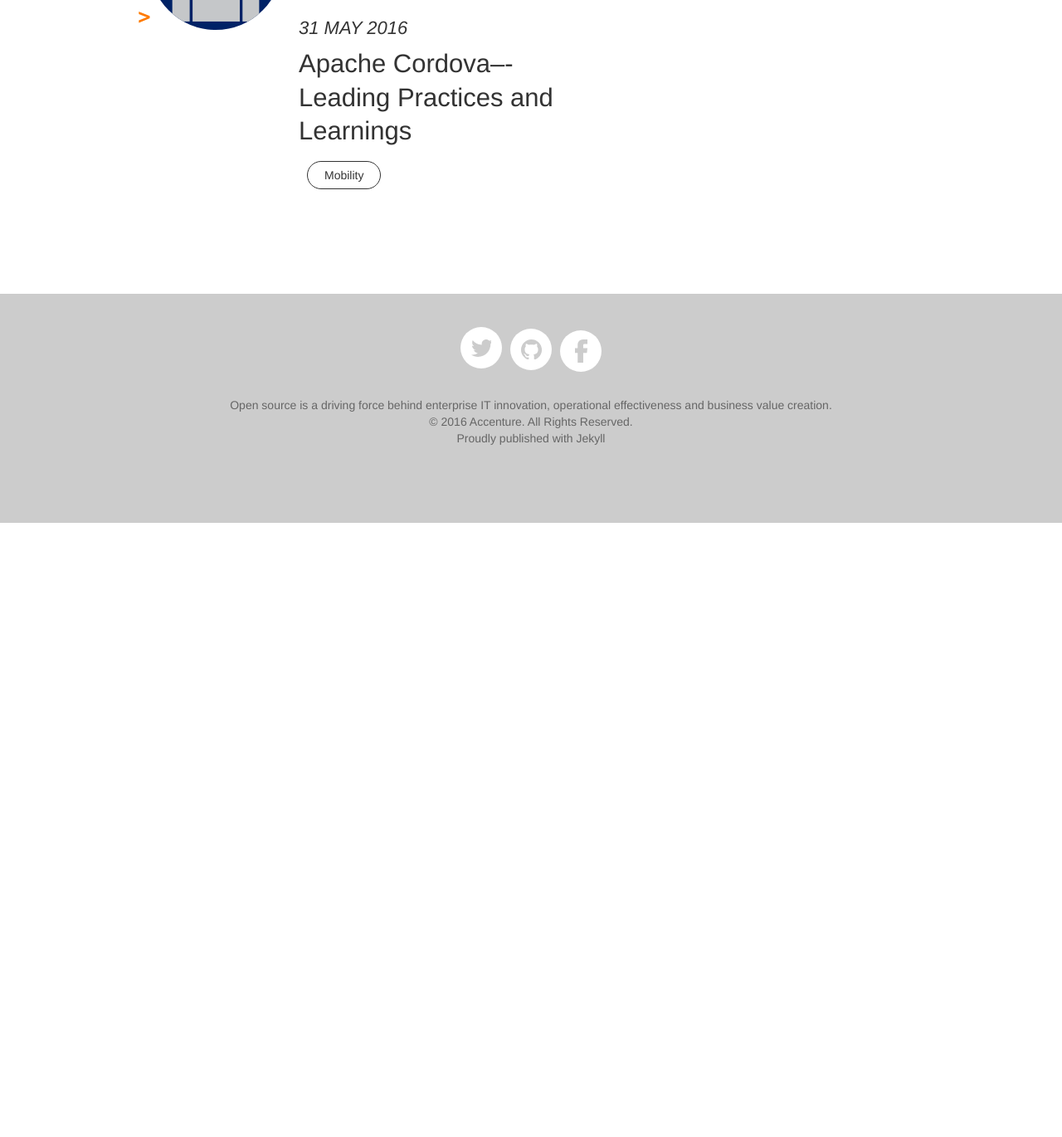
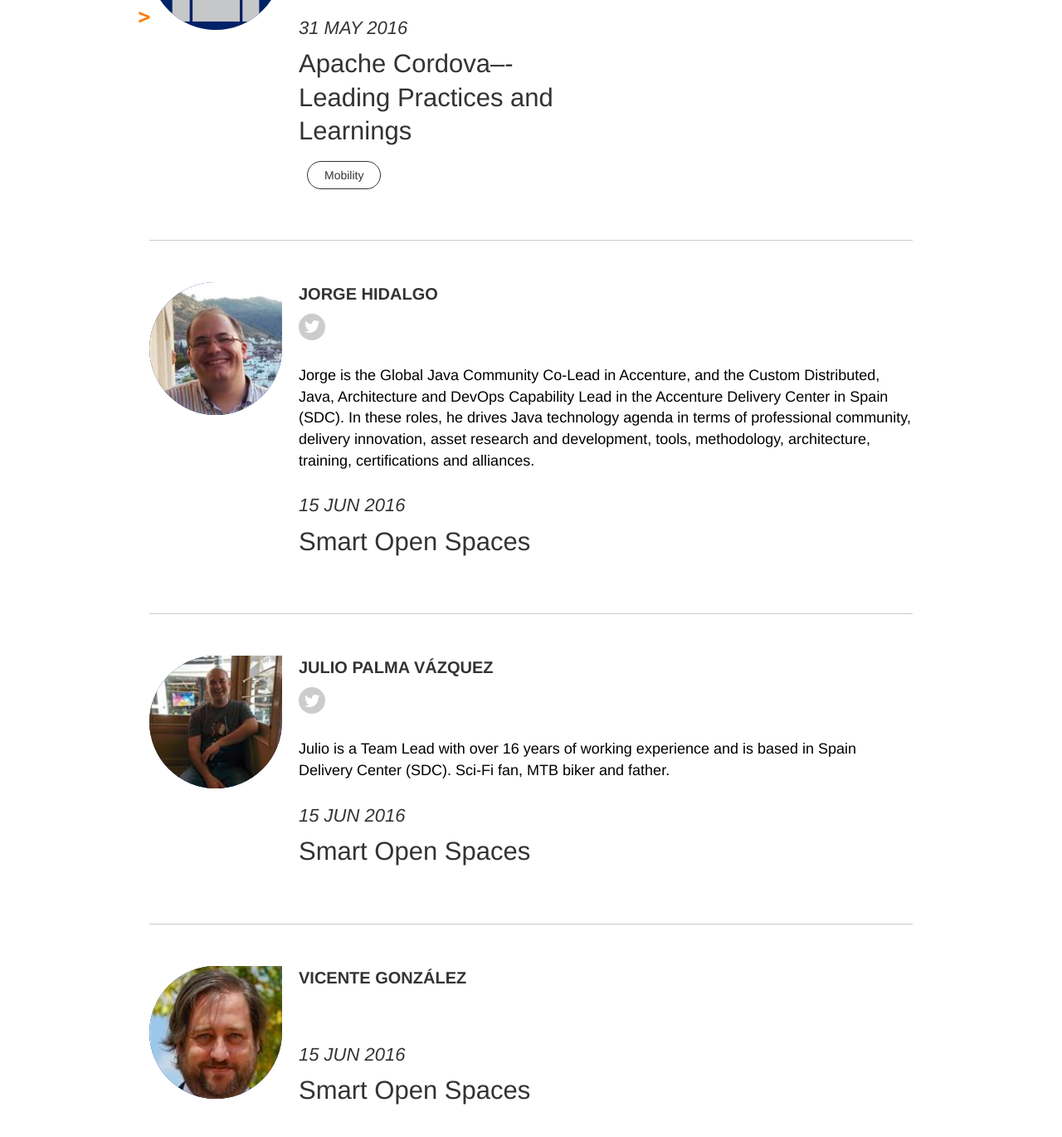
Before and after one commit to Accenture/accenture.github.io, a Jekyll site: the page built from contributors.md, in a window 1280 px wide and 1400 px high, scrolled down 3972 px. Shown: the top 1370 px of the window at 83% size. Built offline with Jekyll 4.4.1, drawn with Linux system fonts in a browser that asks for light colours; some web fonts are replaced; before the commit the page ends 4602 px from its top, so only the background shows below that.

Commit message:
Published OpenSpaces article

```diff
--- a/_data/authors.yml
+++ b/_data/authors.yml
@@ -79,3 +79,30 @@
   photo: /img/author/default-user.png
   twitter:
   linkedin:
+
+- slug: jorge_hidalgo
+  name: Jorge Hidalgo
+  bio: >
+    Jorge is the Global Java Community Co-Lead in Accenture, and the Custom Distributed, Java, Architecture and DevOps Capability Lead in the Accenture Delivery Center in Spain (SDC).
+    In these roles, he drives Java technology agenda in terms of professional community, delivery innovation, asset research and development, tools, methodology, architecture, training, certifications and alliances.
+  gravatar:
+  photo: /img/author/jorge-hidalgo.jpg
+  twitter: _deors
+  linkedin:
+
+- slug: julio_palma_vazquez
+  name: Julio Palma Vázquez
+  bio: >
+    Julio is a Team Lead with over 16 years of working experience and is based in Spain Delivery Center (SDC). Sci-Fi fan, MTB biker and father.
+  gravatar:
+  photo: /img/author/julio-palma-vazquez.jpg
+  twitter: restalion
+  linkedin:
+
+- slug: vicente_gonzalez
+  name: Vicente González
+  bio:
+  gravatar:
+  photo: /img/author/vicente-gonzalez.jpg
+  twitter:
+  linkedin:
--- a/_drafts/SmartOpenSpaces.md
+++ b/_posts/2016-06-15-SmartOpenSpaces.md
@@ -2,6 +2,12 @@
 layout: post
 title:  "Smart Open Spaces"
 categories: accenture opensource JavaME JavaSE Python MQTT RaspberryPi
+author:
+    - julio_palma_vazquez
+    - jorge_hidalgo
+    - vicente_gonzalez
+date: '2016-06-15 00:00'
+comments: true
 ---
 
 # Smart Open Spaces
```
Also changed, not shown: img/author/jorge-hidalgo.jpg (added), img/author/julio-palma-vazquez.jpg (added), img/author/vicente-gonzalez.jpg (added).
